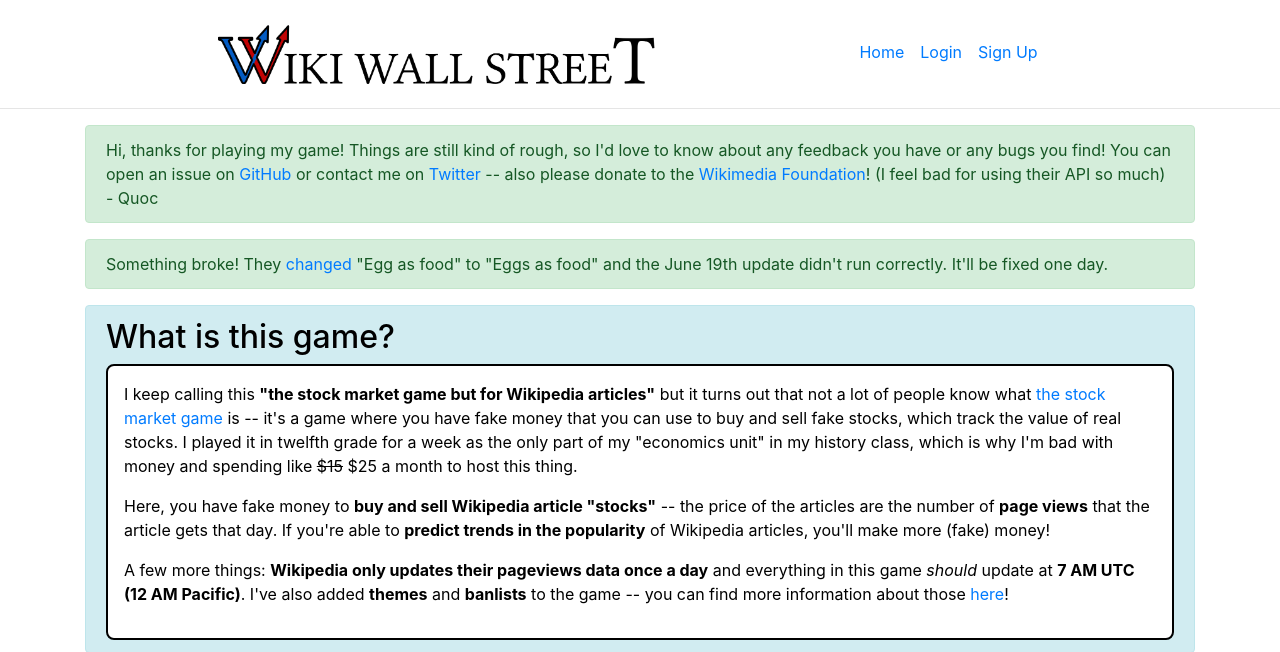
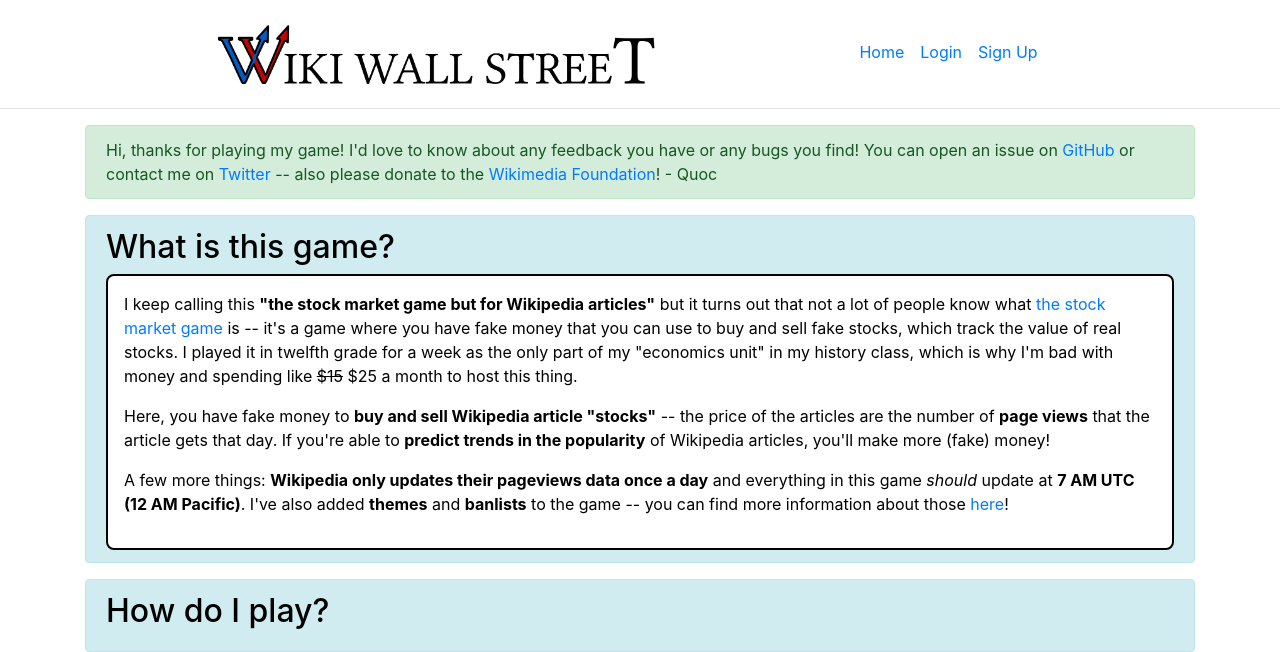
Before and after one commit to quoctran98/Wiki-Wall-Street, a Flask app: page / in a window 1280 px wide. Shown: the top 652 px of the page. Run offline with Flask 2, Linux system fonts and the light colour scheme; parts of the project's set-up code (start-up, migrations or seed data) failed here and were passed over; some libraries are stand-ins or nearby versions.

Commit message:
Changed header message

```diff
--- a/server/templates/index.html
+++ b/server/templates/index.html
@@ -5,18 +5,11 @@
 <div class="gets-blurred">
 
 <div class="alert alert-success" role="alert">
-  Hi, thanks for playing my game! Things are still kind of rough,
-  so I'd love to know about any feedback you have or any bugs you find!
+  Hi, thanks for playing my game! I'd love to know about any feedback you have or any bugs you find!
   You can open an issue on <a href="https://github.com/quoctran98/Wiki-Wall-Street" target="_blank" rel="noopener noreferrer">GitHub</a> or
   contact me on <a href="https://twitter.com/quoctran98" target="_blank" rel="noopener noreferrer">Twitter</a> --
   also please donate to the <a href="https://wikimediafoundation.org/support/" target="_blank" rel="noopener noreferrer">Wikimedia Foundation</a>!
-  (I feel bad for using their API so much)
   - Quoc
-</div>
-
-<div class="alert alert-success" role="alert">
-Something broke! They <a href="https://en.wikipedia.org/wiki/Talk:Eggs_as_food#RM">changed</a> "Egg as food" to "Eggs as food"
-and the June 19th update didn't run correctly. It'll be fixed one day.
 </div>
 
 <!-- GAME EXPLANATION -->
```
